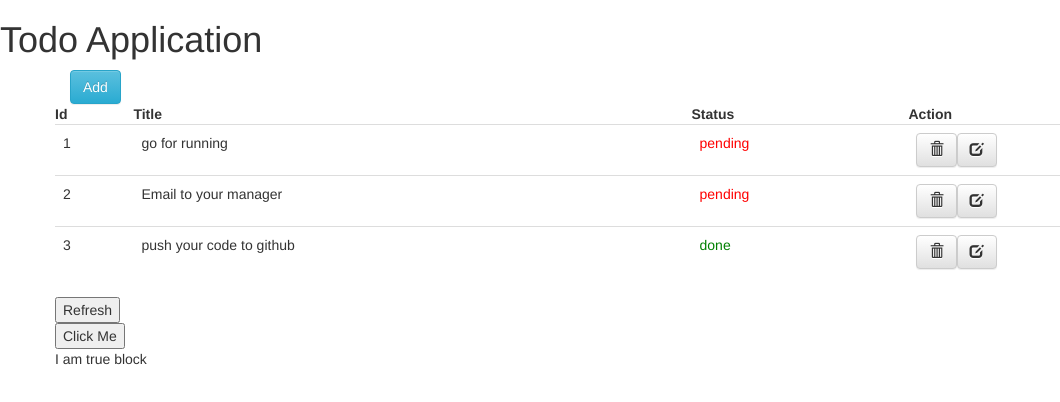
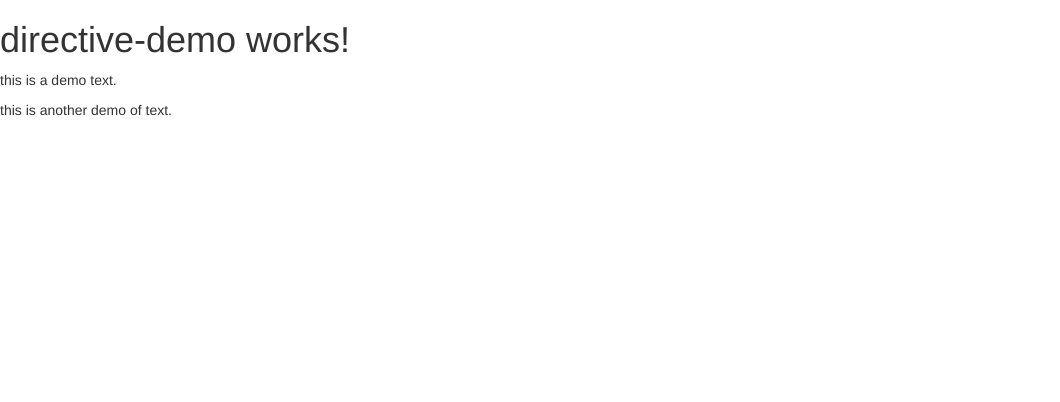
Before and after one commit to jinalshah999/SatSunJanak, an Angular app: page / in a window 1280 px wide. Shown: the top 402 px of the page, without its empty margins (0-1060 px from the left). Built offline with nearby package versions, Linux system fonts and the light colour scheme.

Commit message:
highlighter directive

```diff
--- a/src/app/app.component.html
+++ b/src/app/app.component.html
@@ -1,4 +1,5 @@
 <!-- <h1>Hello World</h1> -->
 
 <!-- <app-demo></app-demo> -->
-<app-todos></app-todos>
+<!-- <app-todos></app-todos> -->
+<app-directive-demo></app-directive-demo>
--- a/src/app/app.module.ts
+++ b/src/app/app.module.ts
@@ -5,9 +5,11 @@ import { FormsModule } from '@angular/forms';
 import { AppComponent } from './app.component';
 import { DemoComponent } from './demo/demo.component';
 import { TodosComponent } from './todos/todos.component';
+import { DirectiveDemoComponent } from './directive-demo/directive-demo.component';
+import { HighlighterDirective } from './highlighter.directive';
 
 @NgModule({
-  declarations: [AppComponent, DemoComponent, TodosComponent],
+  declarations: [AppComponent, DemoComponent, TodosComponent, DirectiveDemoComponent, HighlighterDirective],
   imports: [BrowserModule, FormsModule],
   providers: [],
   bootstrap: [AppComponent],
--- /dev/null
+++ b/src/app/directive-demo/directive-demo.component.html
@@ -0,0 +1,7 @@
+<h1>directive-demo works!</h1>
+
+
+
+<p appHighlighter [color]="xyz">this is a demo text.</p>
+
+<p appHighlighter>this is another demo of text.</p>
--- /dev/null
+++ b/src/app/directive-demo/directive-demo.component.ts
@@ -0,0 +1,13 @@
+import { Component, OnInit } from '@angular/core';
+
+@Component({
+  selector: 'app-directive-demo',
+  templateUrl: './directive-demo.component.html',
+  styleUrls: ['./directive-demo.component.css'],
+})
+export class DirectiveDemoComponent implements OnInit {
+  xyz: string = 'yellow';
+  constructor() {}
+
+  ngOnInit(): void {}
+}
--- /dev/null
+++ b/src/app/highlighter.directive.ts
@@ -0,0 +1,19 @@
+import { Directive, HostBinding, HostListener, Input } from '@angular/core';
+
+@Directive({
+  selector: '[appHighlighter]',
+})
+export class HighlighterDirective {
+  bgColor: string;
+  @Input() color: string = 'red';
+  constructor() {}
+  @HostListener('mouseenter') mouseover() {
+    this.bgColor = this.color;
+  }
+  @HostListener('mouseleave') mouseleave() {
+    this.bgColor = 'white';
+  }
+  @HostBinding('style.background-color') get setColor1() {
+    return this.bgColor;
+  }
+}
```
Also changed, not shown: src/app/directive-demo/directive-demo.component.css (added).
